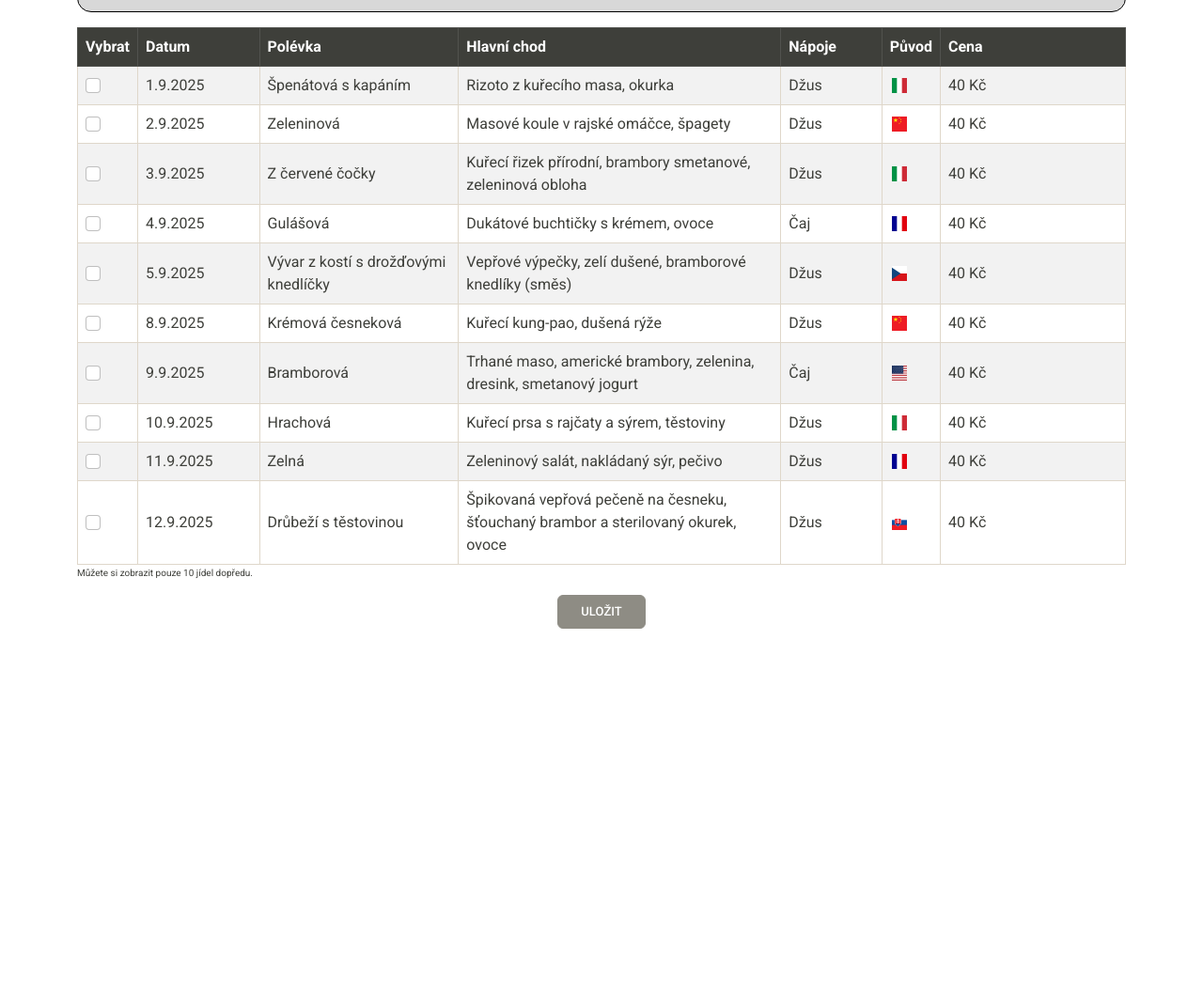
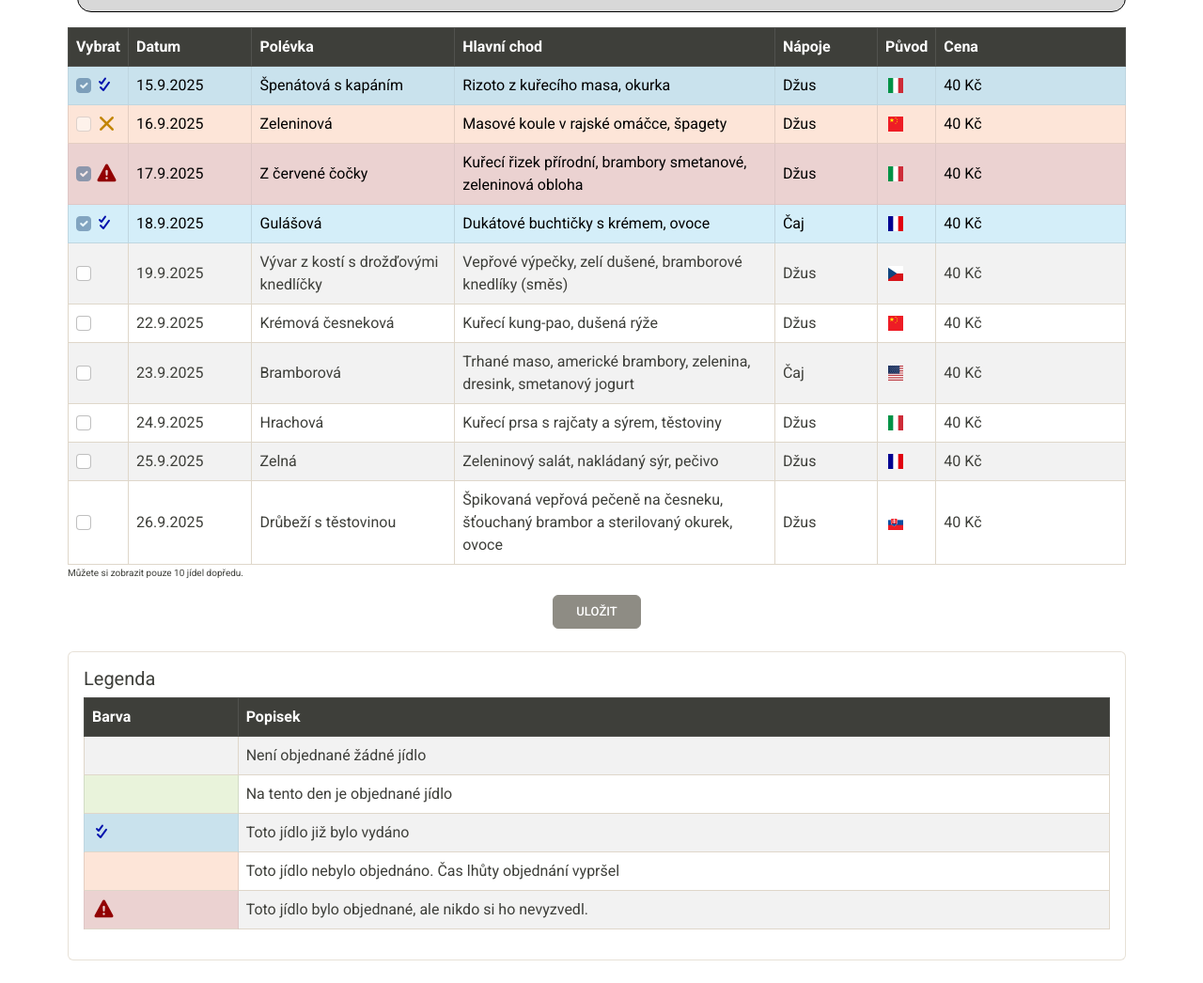
Before and after one commit to steprooauh/Opakovaci-projekt_ostro_2B, a website: page 2_prihlaseni.html in a window 1280 px wide. Shown: the part 198-1244 px from the top of the page at 94% size. Before the commit the page ends 867 px from the top, so only its background shows below. Drawn offline with nearby package versions, Linux system fonts and the light colour scheme.

Commit message:
commit-novyukol5_predresponzivnosti

```diff
--- a/2_prihlaseni.html
+++ b/2_prihlaseni.html
@@ -11,7 +11,7 @@
     <title>Jídelna Tlumačov</title>
     <link rel="icon" href="img/image.png">
     <style>
-        @media (max-width: 575.98px) {
+        @media (max-width: 600px) {
 
             table th,
             table td {
@@ -51,16 +51,11 @@
         }
 
         .nadpis:hover {
-            background-color: rgba(99, 73, 248, 0.637);
+            background-color: rgba(112, 109, 133, 0.247);
         }
 
         td {
             background-color: none;
-            transition: background-color 0.25s ease;
-        }
-
-        td:hover {
-            background-color: rgba(133, 133, 133, 0.295);
         }
 
         .table-responsive {
@@ -93,7 +88,7 @@
                 </ul>
                 <div class="d-flex flex-column align-items-end me-3">
                     <span>Přihlášen jako: <strong>Anonymní uživatel</strong></span>
-                    <span id="kredit">Kredit: 500 Kč</span>
+                    <span id="kredit">Kredit: 380 Kč</span>
                 </div>
 
             </div>
@@ -105,49 +100,55 @@
             <h1 class="text-center" style="font-weight: bold; margin-top: 13px;">Rezervace jídel</h1>
         </div>
 
+
+        <div style="margin-left: -10px;">
             <table class="table table-striped table-bordered align-middle p-2">
                 <thead class="table-dark">
                     <tr style="font-weight: bold;">
                         <th style="width: 2%;">Vybrat</th>
                         <th style="width: 12%;">Datum</th>
                         <th style="width: 20%;">Polévka</th>
-                    <th style="width: 33%;">Hlavní chod</th>
+                        <th style="width: 32%;">Hlavní chod</th>
                         <th style="width: 10%;">Nápoje</th>
                         <th class="width: 4%">Původ</th>
                         <th style="width: 19%;">Cena</th>
                     </tr>
                 </thead>
                 <tbody>
-                <tr>
-                    <td><input type="checkbox" class="form-check-input obed"></td>
-                    <td>1.9.2025</td>
+                    <tr class="table-info">
+                        <td><input type="checkbox" class="form-check-input obed" disabled checked> <i
+                                class="fa-solid fa-check-double" style="color: #0011ad;"></i></td>
+                        <td>15.9.2025</td>
                         <td>Špenátová s kapáním</td>
                         <td>Rizoto z kuřecího masa, okurka</td>
                         <td>Džus</td>
                         <td><span class="fi fi-it"></span></td>
                         <td>40 Kč</td>
                     </tr>
-                <tr>
-                    <td><input type="checkbox" class="form-check-input obed"></td>
-                    <td>2.9.2025</td>
+                    <tr class="table-warning">
+                        <td><input type="checkbox" class="form-check-input obed" disabled> <i
+                                class="fa-solid fa-xmark fa-lg" style="color: #c28400;"></i></td>
+                        <td>16.9.2025</td>
                         <td>Zeleninová</td>
                         <td>Masové koule v rajské omáčce, špagety</td>
                         <td>Džus</td>
                         <td><span class="fi fi-cn"></span></td>
                         <td>40 Kč</td>
                     </tr>
-                <tr>
-                    <td><input type="checkbox" class="form-check-input obed"></td>
-                    <td>3.9.2025</td>
+                    <tr class="table-danger">
+                        <td><input type="checkbox" class="form-check-input obed" disabled checked> <i
+                                class="fa-solid fa-triangle-exclamation fa-lg" style="color: #920202;"></i></td>
+                        <td>17.9.2025</td>
                         <td>Z červené čočky</td>
                         <td>Kuřecí řizek přírodní, brambory smetanové, zeleninová obloha</td>
                         <td>Džus</td>
                         <td><span class="fi fi-it"></span></td>
                         <td>40 Kč</td>
                     </tr>
-                <tr>
-                    <td><input type="checkbox" class="form-check-input obed"></td>
-                    <td>4.9.2025</td>
+                    <tr class="table-info">
+                        <td><input type="checkbox" class="form-check-input obed" disabled checked> <i
+                                class="fa-solid fa-check-double" style="color: #0011ad;"></i></td>
+                        <td>18.9.2025</td>
                         <td>Gulášová</td>
                         <td>Dukátové buchtičky s krémem, ovoce</td>
                         <td>Čaj</td>
@@ -156,7 +157,7 @@
                     </tr>
                     <tr>
                         <td><input type="checkbox" class="form-check-input obed"></td>
-                    <td>5.9.2025</td>
+                        <td>19.9.2025</td>
                         <td>Vývar z kostí s drožďovými knedlíčky</td>
                         <td>Vepřové výpečky, zelí dušené, bramborové knedlíky (směs)</td>
                         <td>Džus</td>
@@ -165,7 +166,7 @@
                     </tr>
                     <tr>
                         <td><input type="checkbox" class="form-check-input obed"></td>
-                    <td>8.9.2025</td>
+                        <td>22.9.2025</td>
                         <td>Krémová česneková</td>
                         <td>Kuřecí kung-pao, dušená rýže</td>
                         <td>Džus</td>
@@ -174,7 +175,7 @@
                     </tr>
                     <tr>
                         <td><input type="checkbox" class="form-check-input obed"></td>
-                    <td>9.9.2025</td>
+                        <td>23.9.2025</td>
                         <td>Bramborová</td>
                         <td>Trhané maso, americké brambory, zelenina, dresink, smetanový jogurt
                         </td>
@@ -184,7 +185,7 @@
                     </tr>
                     <tr>
                         <td><input type="checkbox" class="form-check-input obed"></td>
-                    <td>10.9.2025</td>
+                        <td>24.9.2025</td>
                         <td>Hrachová</td>
                         <td>Kuřecí prsa s rajčaty a sýrem, těstoviny</td>
                         <td>Džus</td>
@@ -193,7 +194,7 @@
                     </tr>
                     <tr>
                         <td><input type="checkbox" class="form-check-input obed"></td>
-                    <td>11.9.2025</td>
+                        <td>25.9.2025</td>
                         <td>Zelná</td>
                         <td>Zeleninový salát, nakládaný sýr, pečivo</td>
                         <td>Džus</td>
@@ -202,7 +203,7 @@
                     </tr>
                     <tr>
                         <td><input type="checkbox" class="form-check-input obed"></td>
-                    <td>12.9.2025</td>
+                        <td>26.9.2025</td>
                         <td>Drůbeží s těstovinou</td>
                         <td>Špikovaná vepřová pečeně na česneku, šťouchaný brambor a
                             sterilovaný okurek, ovoce</td>
@@ -214,15 +215,51 @@
             </table>
 
             <p style="margin-top: -15px; font-size: x-small;">Můžete si zobrazit pouze 10 jídel dopředu.</p>
-    </div>
+
             <div class="text-center">
                 <button class="btn btn-secondary px-4" onclick="ulozit()">Uložit</button>
+            </div><br>
+
+            <div class="card p-3">
+                <h5>Legenda</h5>
+                <table class="table table-striped table-bordered">
+                    <thead class="table-dark">
+                        <tr style="font-weight: bold;">
+                            <th style="width: 15%;">Barva</th>
+                            <th style="width: 85%;">Popisek</th>
+                        </tr>
+                    </thead>
+                    <tbody>
+                        <tr>
+                            <td></td>
+                            <td>Není objednané žádné jídlo</td>
+                        </tr>
+                        <tr>
+                            <td class="table-success"></td>
+                            <td>Na tento den je objednané jídlo</td>
+                        </tr>
+                        <tr>
+                            <td class="table-info"><i class="fa-solid fa-check-double" style="color: #0011ad;"></i></td>
+                            <td>Toto jídlo již bylo vydáno</td>
+                        </tr>
+                        <tr>
+                            <td class="table-warning"></td>
+                            <td>Toto jídlo nebylo objednáno. Čas lhůty objednání vypršel</td>
+                        </tr>
+                        <tr>
+                            <td class="table-danger"><i class="fa-solid fa-triangle-exclamation fa-lg"
+                                    style="color: #920202;"></i></td>
+                            <td>Toto jídlo bylo objednané, ale nikdo si ho nevyzvedl.</td>
+                        </tr>
+                    </tbody>
+                </table>
             </div>
+        </div><br>
     </div>
 
     <script src="node_modules/bootstrap/dist/js/bootstrap.bundle.min.js"></script>
     <script>
-        let kredit = 500;
+        let kredit = 380;
         const cena = 40;
         const kreditEl = document.getElementById("kredit");
 
```
Also changed, not shown: 2.html (+10 -7 lines), 5.html (+2 -2 lines). Lines whose indentation alone changed are shown as unchanged.
